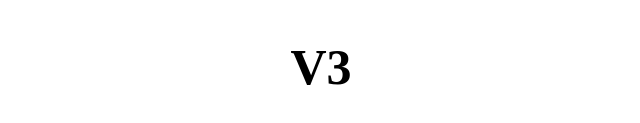
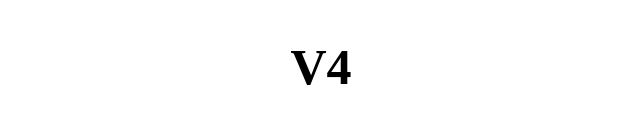
Before and after one commit to PixelRobots/ContainerPlay, a plain HTML site: page ACRTasks/index.html in a window 1280 px wide. Shown: the part 403-526 px from the top of the page, 319-959 px from the left. Drawn offline with Linux system fonts and the light colour scheme.

Commit message:
Update version number

```diff
--- a/ACRTasks/index.html
+++ b/ACRTasks/index.html
@@ -8,7 +8,7 @@
 
     <img style="display: block; margin-left: auto; margin-right: auto" src="https://pixelrobots.co.uk/wp-content/uploads/2019/01/1988317.png"/>
     <h1 style="font-size:50px; color:#000000; text-align: center">Hello World!</h1>
-    <h2 style="font-size:50px; color:#000000; text-align: center">V3</h2>
+    <h2 style="font-size:50px; color:#000000; text-align: center">V4</h2>
 
 </body>
 </html>
```
